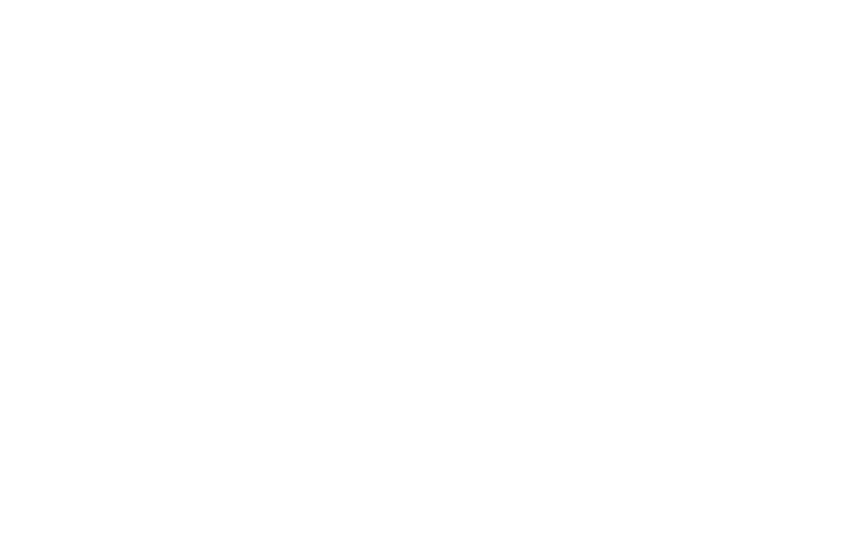
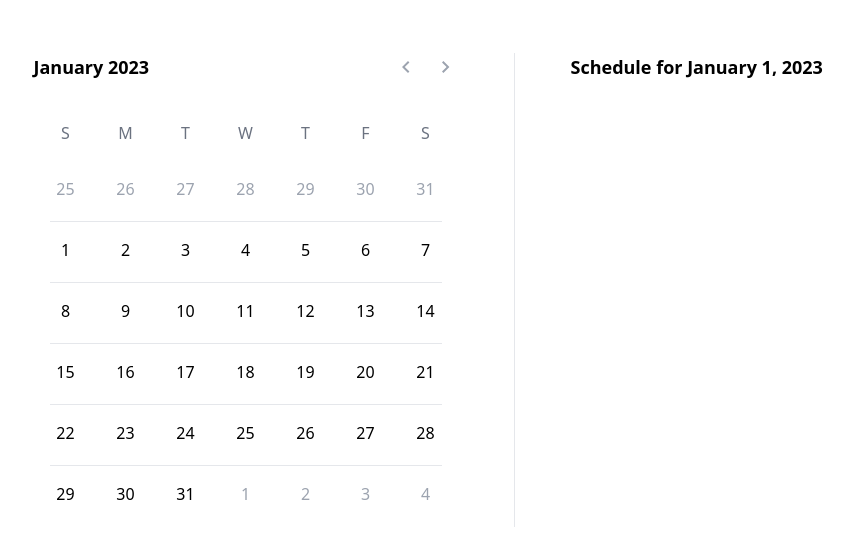
Before and after one commit to hotaroo-dev/calendar, a React (Vite) app: page / in a window 1280 px wide. Shown: the part 107-646 px from the top of the page, without its empty margins (190-1043 px from the left). Built offline with nearby package versions, Linux system fonts and the light colour scheme.

Commit message:
feat(dep): tailwind calendar

```diff
--- a/package.json
+++ b/package.json
@@ -9,8 +9,12 @@
     "preview": "vite preview"
   },
   "dependencies": {
+    "autoprefixer": "^10.4.13",
+    "framer-motion": "^8.2.4",
+    "postcss": "^8.4.20",
     "react": "^18.2.0",
-    "react-dom": "^18.2.0"
+    "react-dom": "^18.2.0",
+    "tailwindcss": "^3.2.4"
   },
   "devDependencies": {
     "@types/react": "^18.0.26",
--- /dev/null
+++ b/postcss.config.cjs
@@ -0,0 +1,6 @@
+module.exports = {
+  plugins: {
+    tailwindcss: {},
+    autoprefixer: {},
+  },
+}
--- a/src/app.tsx
+++ b/src/app.tsx
@@ -1,7 +1,15 @@
-import React from 'react'
+import React, { useState } from 'react'
+import Calendar from './calendar'
+import Schedule from './schedule'
 
 const App: React.FC = () => {
-  return null
+  const [date, setDate] = useState(new Date(2023, 0, 1))
+  return (
+    <div className="app">
+      <Calendar date={date} setDate={setDate} />
+      <Schedule date={date} />
+    </div>
+  )
 }
 
 export default App
--- /dev/null
+++ b/src/calendar.tsx
@@ -0,0 +1,86 @@
+import React from 'react'
+import { AnimatePresence, motion } from 'framer-motion'
+import CalenderDay from './calendarDay'
+import { months, weekdays } from './date'
+
+export const calendarVariants = {
+  hidden: { opacity: 0 },
+  visible: { opacity: 1 }
+}
+
+interface Props {
+  date: Date
+  setDate: React.Dispatch<React.SetStateAction<Date>>
+}
+
+const Calendar: React.FC<Props> = ({ date, setDate }) => {
+  const nextMonth = () => {
+    date.setMonth(date.getMonth() + 1)
+    setDate(new Date(date))
+  }
+
+  const prevMonth = () => {
+    date.setMonth(date.getMonth() - 1)
+    setDate(new Date(date))
+  }
+
+  return (
+    <AnimatePresence mode="wait">
+      <motion.div
+        className="calendar"
+        key={date.getMonth()}
+        variants={calendarVariants}
+        initial="hidden"
+        animate="visible"
+        exit="hidden"
+        transition={{ type: 'spring', stiffness: 50, duration: 0.2 }}
+      >
+        <div className="calendar-header">
+          <span className="title">
+            {months[date.getMonth()]} {date.getFullYear()}
+          </span>
+          <div className="buttons">
+            <button onClick={prevMonth}>
+              <Before />
+            </button>
+            <button onClick={nextMonth}>
+              <Next />
+            </button>
+          </div>
+        </div>
+        <div className="calendar-days">
+          {weekdays.map((day, i) => (
+            <span className="day" key={i}>
+              {day}
+            </span>
+          ))}
+        </div>
+        <CalenderDay setDate={setDate} date={date} />
+      </motion.div>
+    </AnimatePresence>
+  )
+}
+
+const Next = () => (
+  <svg
+    xmlns="http://www.w3.org/2000/svg"
+    height="24"
+    width="24"
+    fill="currentColor"
+  >
+    <path d="M9.4 18 8 16.6l4.6-4.6L8 7.4 9.4 6l6 6Z" />
+  </svg>
+)
+
+const Before = () => (
+  <svg
+    xmlns="http://www.w3.org/2000/svg"
+    height="24"
+    width="24"
+    fill="currentColor"
+  >
+    <path d="m14 18-6-6 6-6 1.4 1.4-4.6 4.6 4.6 4.6Z" />
+  </svg>
+)
+
+export default Calendar
--- /dev/null
+++ b/src/calendarDay.tsx
@@ -0,0 +1,56 @@
+import React from 'react'
+
+interface Props {
+  date: Date
+  setDate: React.Dispatch<React.SetStateAction<Date>>
+}
+
+const offset = 7
+
+const CalenderDay: React.FC<Props> = ({ date, setDate }) => {
+  const firstDayOfMonth = new Date(date.getFullYear(), date.getMonth(), 1)
+  const weekDayOfFristDay = firstDayOfMonth.getDay()
+
+  const cells = [...Array(42)].map((_, i) => {
+    firstDayOfMonth.setDate(
+      i === 0
+        ? firstDayOfMonth.getDate() -
+            (weekDayOfFristDay ? weekDayOfFristDay : 7)
+        : firstDayOfMonth.getDate() + 1
+    )
+
+    return {
+      date: new Date(firstDayOfMonth),
+      currentMonth: firstDayOfMonth.getMonth() === date.getMonth()
+    }
+  })
+
+  const toggleActive = (e: React.MouseEvent) => {
+    const toggle =
+      e.currentTarget.getAttribute('data-active') === 'true' ? true : false
+    e.currentTarget.setAttribute('data-active', String(!toggle))
+  }
+
+  return (
+    <div className="calendar-cell">
+      {[...Array(6)].map((_, i) => (
+        <div key={i} className="row">
+          {cells.slice(offset * i, offset * i + offset).map((cell, id) => (
+            <span
+              className={`cell ${!cell.currentMonth ? 'not-current' : ''}`}
+              key={id}
+              onClick={e => {
+                setDate(cell.date)
+                toggleActive(e)
+              }}
+            >
+              {cell.date.getDate()}
+            </span>
+          ))}
+        </div>
+      ))}
+    </div>
+  )
+}
+
+export default CalenderDay
--- /dev/null
+++ b/src/date.ts
@@ -0,0 +1,16 @@
+export const weekdays = ['S', 'M', 'T', 'W', 'T', 'F', 'S']
+
+export const months = [
+  'January',
+  'February',
+  'March',
+  'April',
+  'May',
+  'June',
+  'July',
+  'August',
+  'September',
+  'October',
+  'November',
+  'December'
+]
--- a/src/index.css
+++ b/src/index.css
@@ -1,3 +1,7 @@
+@tailwind base;
+@tailwind components;
+@tailwind utilities;
+
 html,
 body {
   background-color: #fff;
@@ -10,3 +14,71 @@
   -webkit-font-smoothing: antialiased;
   -moz-osx-font-smooothing: grayscale;
 }
+
+@layer components {
+  .app {
+    @apply h-screen max-w-[900px] mx-auto flex justify-center items-start px-8 mt-40;
+  }
+
+  .calendar-header {
+    @apply flex mb-10;
+  }
+
+  .title {
+    @apply flex-1 text-lg font-semibold;
+  }
+
+  .buttons {
+    @apply flex gap-4 text-gray-400;
+  }
+
+  .calendar-days {
+    @apply grid grid-cols-7 gap-7 mb-7 text-gray-500 px-4;
+  }
+
+  .day {
+    @apply text-center;
+  }
+
+  .calendar-cell {
+    @apply grid grid-rows-6 gap-3 px-4;
+  }
+
+  .row {
+    @apply grid grid-cols-7 gap-7 pb-4 border-b;
+  }
+  .row:last-child {
+    @apply border-none;
+  }
+
+  .cell {
+    @apply w-8 text-center p-1 rounded-2xl transition-all duration-200 cursor-pointer;
+  }
+  .cell[data-active='true'] {
+    @apply text-red-500;
+  }
+  .cell:hover {
+    @apply text-white bg-black;
+  }
+  .cell[data-active='true']:hover {
+    @apply text-white bg-red-500;
+  }
+
+  .not-current {
+    @apply text-gray-400;
+  }
+
+  @media screen and (min-width: 30rem) {
+    .calendar {
+      @apply pr-14 border-r;
+    }
+
+    .schedule {
+      @apply w-[22rem] pl-14;
+    }
+
+    .schedule-date {
+      @apply text-lg font-semibold;
+    }
+  }
+}
--- /dev/null
+++ b/src/schedule.tsx
@@ -0,0 +1,31 @@
+import React from 'react'
+import { AnimatePresence, motion } from 'framer-motion'
+import { months } from './date'
+import { calendarVariants } from './calendar'
+
+interface Props {
+  date: Date
+}
+
+const Schedule: React.FC<Props> = ({ date }) => {
+  return (
+    <AnimatePresence mode="wait">
+      <motion.div
+        className="schedule"
+        key={date.getMonth()}
+        variants={calendarVariants}
+        initial="hidden"
+        animate="visible"
+        exit="hidden"
+        transition={{ type: 'spring', stiffness: 50, duration: 0.2 }}
+      >
+        <p className="schedule-date">
+          Schedule for {months[date.getMonth()]} {date.getDate()},{' '}
+          {date.getFullYear()}
+        </p>
+      </motion.div>
+    </AnimatePresence>
+  )
+}
+
+export default Schedule
--- /dev/null
+++ b/tailwind.config.cjs
@@ -0,0 +1,8 @@
+/** @type {import('tailwindcss').Config} */
+module.exports = {
+  content: ['./index.html', './src/**/*.{ts,tsx}'],
+  theme: {
+    extend: {}
+  },
+  plugins: []
+}
```
Also changed, not shown: 1 other file (tests, documents, lock files or other folders).
